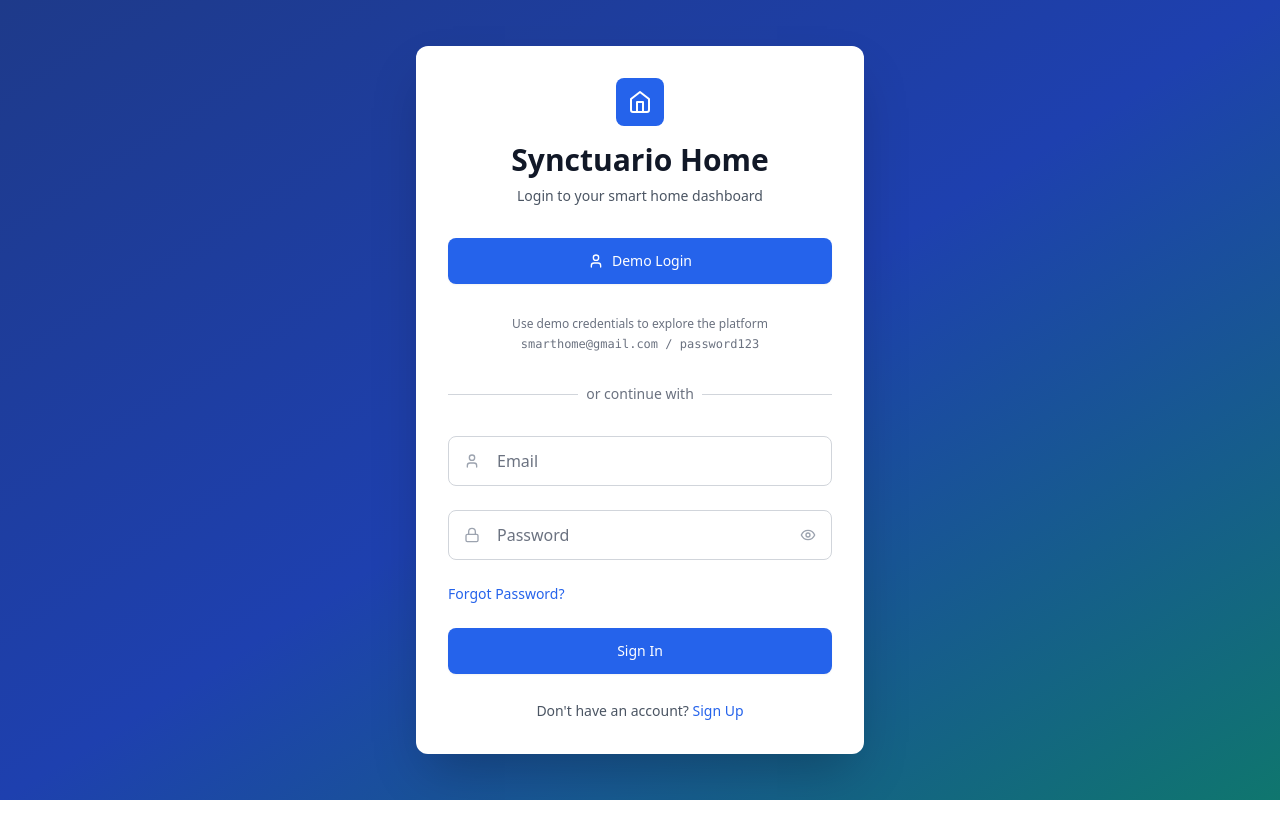
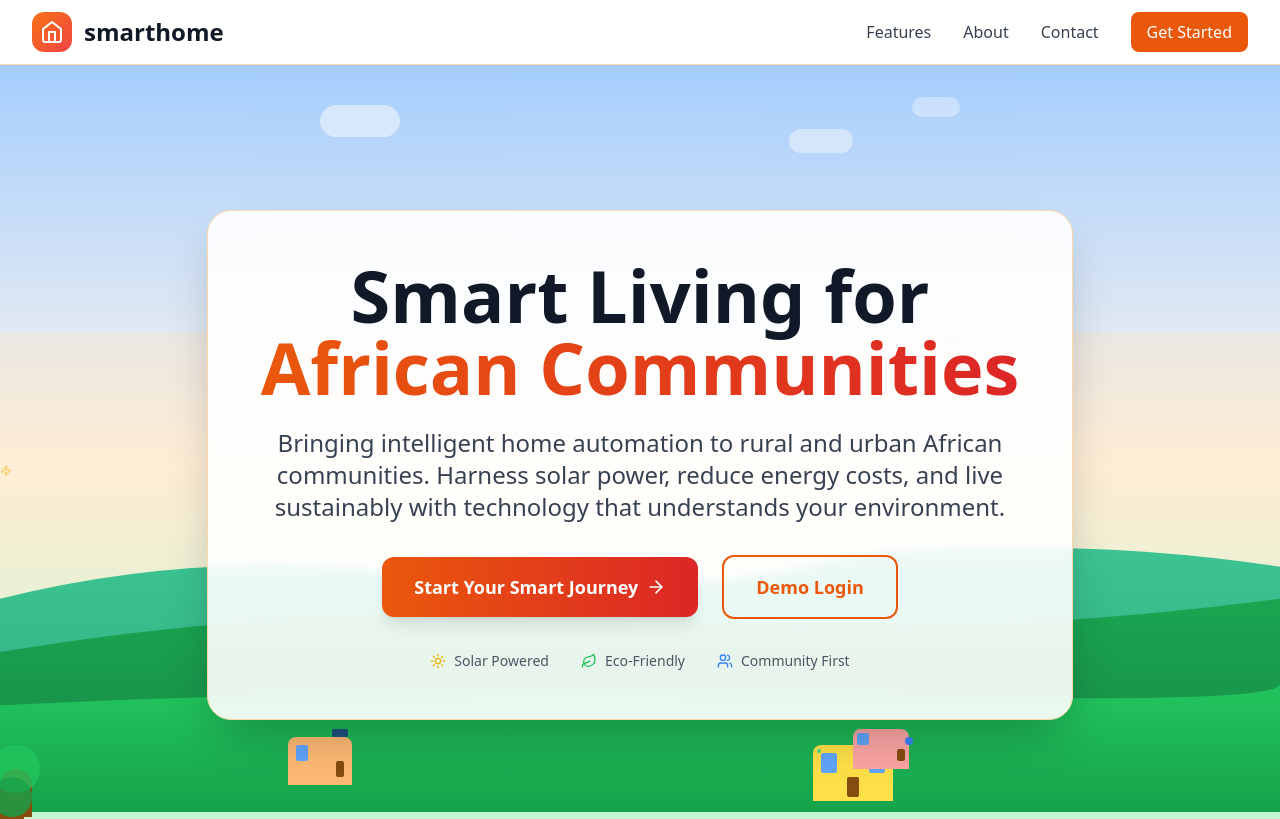
Before and after one commit to Modsontech45/besmart, a React (Vite) app: page / in a window 1280 px wide. Before the commit this address led to /login. Shown: the top 819 px of the page. Built offline with nearby package versions, Linux system fonts and the light colour scheme.

Commit message:
Update App routing to show landing page first

```diff
--- a/src/App.tsx
+++ b/src/App.tsx
@@ -38,6 +38,7 @@ function App() {
               <Suspense fallback={<LoadingSpinner />}>
                 <Routes>
                   {/* Landing page */}
+                  <Route path="/" element={<LandingPage />} />
                   <Route path="/landing" element={<LandingPage />} />
 
                   {/* Public routes */}
@@ -53,7 +54,7 @@ function App() {
                       <Layout />
                     </ProtectedRoute>
                   }>
-                    <Route index element={<Navigate to="/dashboard" replace />} />
+                    <Route path="dashboard" element={<Navigate to="/dashboard" replace />} />
                     <Route path="dashboard" element={<Dashboard />} />
                     <Route path="devices" element={<Devices />} />
                     <Route path="automations" element={<Automations />} />
@@ -66,7 +67,6 @@ function App() {
                   </Route>
 
                   {/* Catch all */}
-                  <Route path="/" element={<Navigate to="/landing" replace />} />
                   <Route path="*" element={<Navigate to="/landing" replace />} />
                 </Routes>
               </Suspense>
```
